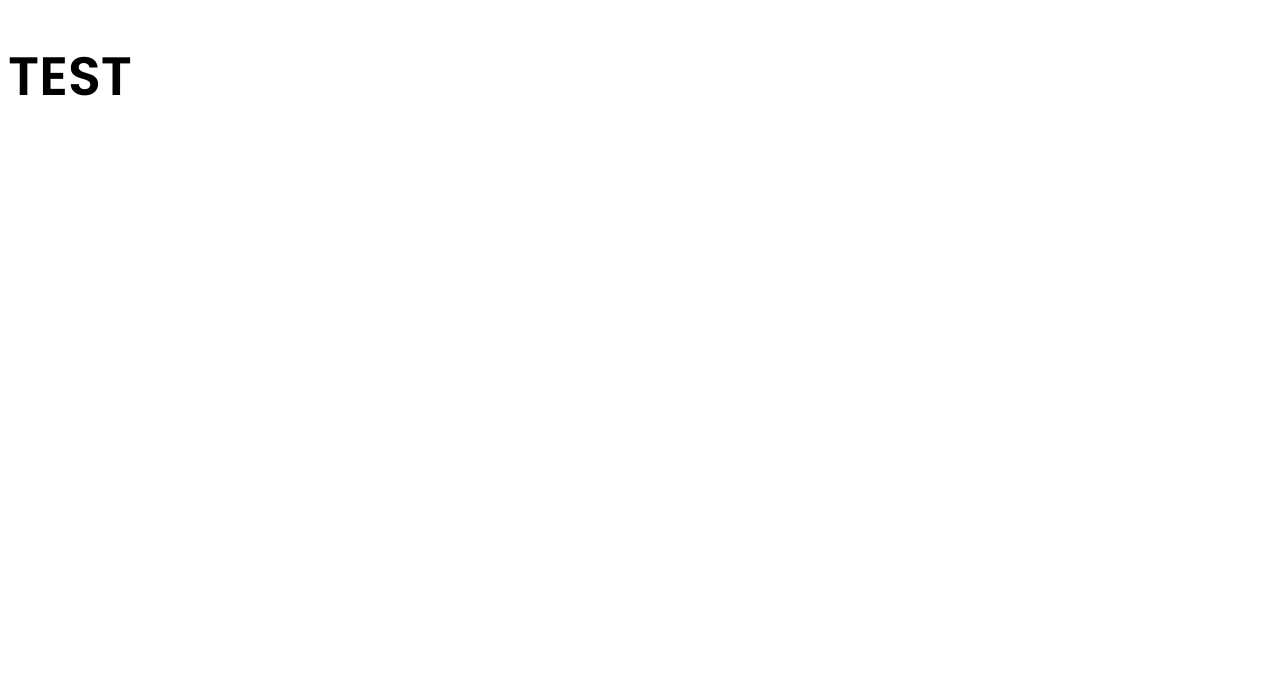
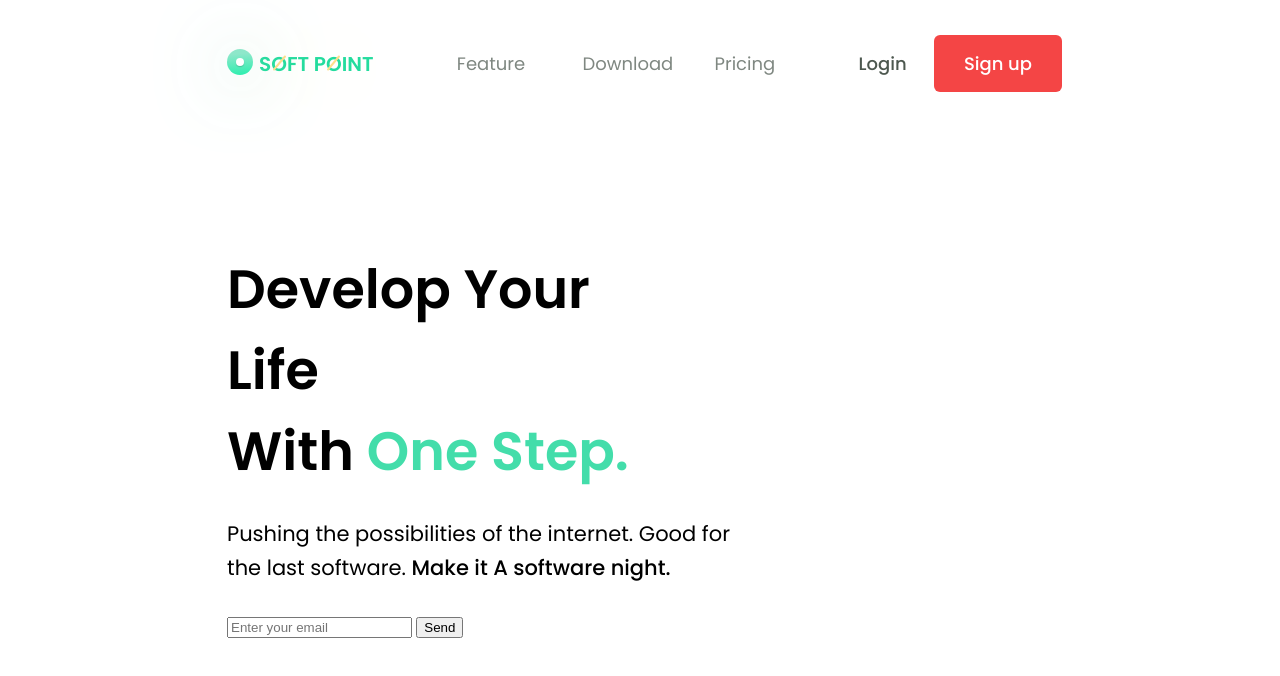
Before and after one commit to Igor-Yarik/SoftPoint, a website: page index.html in a window 1280 px wide. Drawn offline with Linux system fonts and the light colour scheme.

Commit message:
22102024

```diff
--- a/index.html
+++ b/index.html
@@ -8,7 +8,36 @@
 </head>
 <body>
 
-    <h1 class="title">TEST</h1>
+    <header>
+        <nav class="header__navigation">
+                <a href="#" class="logo"><p class="logo_name">Soft point</p></a>
+            <div class="navigation">
+                <a class="navigation_link" href="#">Feature</a>
+                <a class="navigation_link" href="#">Download</a>
+                <a class="navigation_link" href="#">Pricing</a>
+            </div>
+            <div class="login">
+                <a class="login_link" href="login_link">Login</a>
+                <a class="login_link sign_link" href="login_link">Sign up</a>
+            </div>
+        </nav>
 
+        <section class="header__main">
+            <div class="header__main_items">
+                <h1 class="title">Develop Your Life <br> With<span> One Step.</span></h1>
+                <p class="header__main_text">Pushing the possibilities of the internet. Good for the last software. <span>Make it A software night.</span></p>
+                <form action="">
+                    <input type="text" placeholder="Enter your email">
+                    <button>Send</button>
+                </form>
+            </div>
+            <div class="header__main_items"></div>
+
+        </section>
+
+        <section class="header__footer">
+
+        </section>
+    </header>
 </body>
 </html>
--- /dev/null
+++ b/scss/_header/_header.scss
@@ -0,0 +1,114 @@
+header {
+    margin-top: 35px;
+    padding-right: 218px;
+    padding-left: 227px;
+}
+
+.header__navigation {
+    display: flex;
+    justify-content: space-between;
+    align-items: center;
+}
+
+.logo {
+    position: relative;
+    font-weight: 600;
+    font-size: 20px;
+    line-height: 30px;
+    color: #24DC9F;
+    text-transform: uppercase;
+    padding-left: 32px;
+
+    &::before {
+        position: absolute;
+        content: url('');
+        top: 13px;
+        left: 43px;
+        width: 19px;
+        height: 2px;
+        border-radius: 56px;
+        rotate: 310deg;
+        background-color: #FEDF8B;
+        box-shadow: -4px 1px 80px 0px #F6D887B2;
+    }
+
+    &::after {
+        position: absolute;
+        content: url('');
+        top: 13px;
+        left: 97px;
+        width: 19px;
+        height: 2px;
+        border-radius: 56px;
+        rotate: 310deg;
+        background-color: #FEDF8B;
+        box-shadow: -4px 1px 80px 0px #F6D887B2;
+    }
+
+    &_name {
+
+        &::before {
+            position: absolute;
+            content: url('');
+            top: 0px;
+            left: 0px;
+            width: 26px;
+            height: 26px;
+            background: linear-gradient(176.15deg, #8EE7CA 19.68%, #2FEEAF 96.85%);
+            border-radius: 56px;
+            box-shadow: 0px 4px 70px 0px #9BD7C3CC;
+        }
+
+        &::after {
+            position: absolute;
+            content: url('');
+            top: 9px;
+            left: 9px;
+            width: 8px;
+            height: 8px;
+            background-color: #FFFFFF;
+            border-radius: 56px;
+            box-shadow: 0px 1px 1px 0px #051F1733;
+        }
+    }
+}
+
+.navigation {
+
+    &_link {
+        font-weight: 400;
+        font-size: 18px;
+        line-height: 27px;
+        color: #021206;
+        opacity: 50%;
+    }
+
+    &_link:nth-child(1) {
+        margin-right: 53px;
+    }
+
+    &_link:nth-child(2) {
+        margin-right: 37px;
+    }
+}
+
+.login {
+
+    &_link {
+        font-weight: 500;
+        font-size: 18px;
+        line-height: 27px;
+        color: #021206;
+        opacity: 70%;
+    }
+}
+
+.sign_link {
+    display: inline-block;
+    color: #FFFFFF;
+    padding: 15px 30px;
+    background-color: #F44545;
+    opacity: 100%;
+    border-radius: 6px;
+    margin-left: 23px;
+}
--- /dev/null
+++ b/scss/_header/_header_main.scss
@@ -0,0 +1,25 @@
+.header__main {
+    display: flex;
+    margin-top: 157px;
+
+    &_items {
+        width: 50%;
+    }
+
+    .title span {
+        color: #43DDAA;
+    }
+
+    &_text {
+        width: 510px;
+        font-weight: 400;
+        font-size: 21px;
+        line-height: 33.6px;
+        margin-top: 25px;
+        margin-bottom: 30px;
+
+        & span {
+            font-weight: 500;
+        }
+    }
+}
--- a/scss/_normalize.scss
+++ b/scss/_normalize.scss
@@ -3,7 +3,17 @@
 }
 
 body {
+    margin: 0;
     font-family: "Poppins", sans-serif;
     font-weight: 400;
     font-style: normal;
 }
+
+h1, h2, h3, p {
+    margin: 0;
+    padding: 0;
+}
+
+a {
+    text-decoration: none;
+}
--- a/scss/styles.scss
+++ b/scss/styles.scss
@@ -1,3 +1,6 @@
 @use './scss/normalize';
 @use './scss/fonts';
-@use './scss/titles'
+@use './scss/titles';
+@use './scss/_header/header';
+@use './scss/_header/header_main';
+@use './scss/_header/header_footer'
```
Also changed, not shown: css/styles.css, scss/_header/_header_footer.scss (added).
